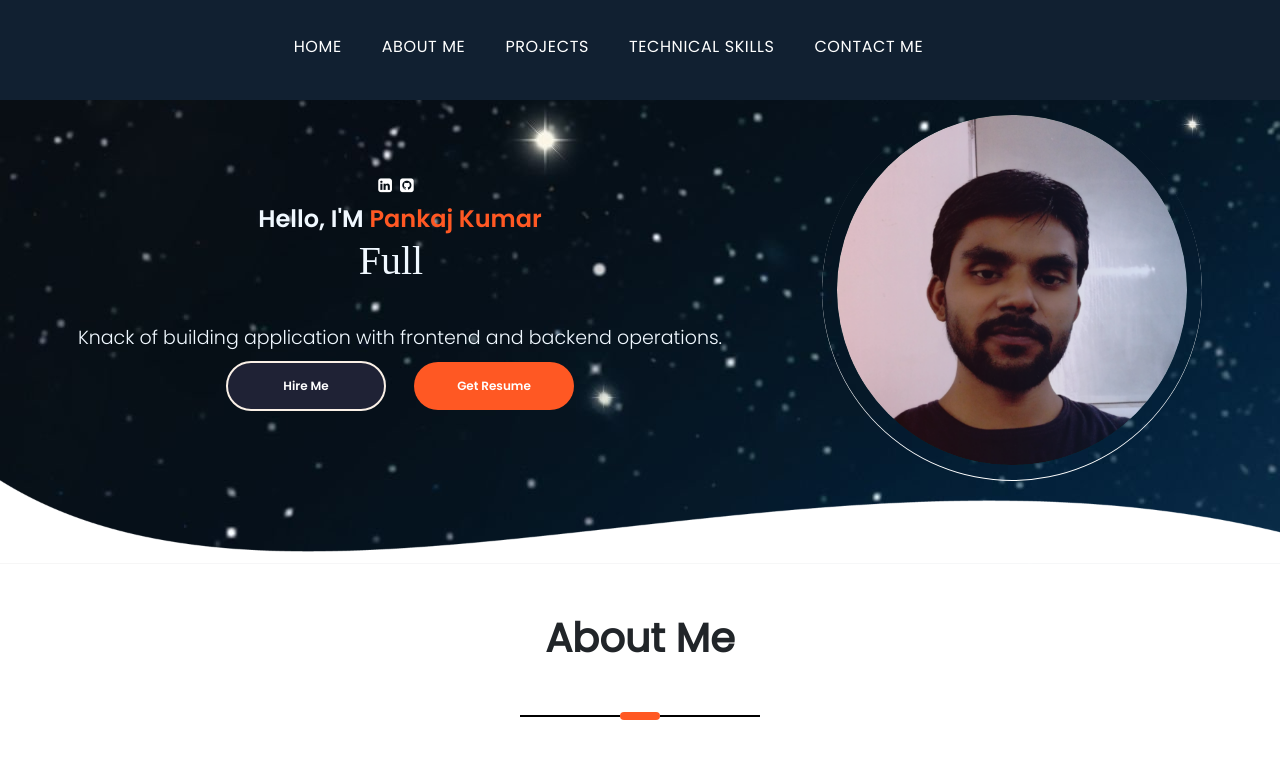
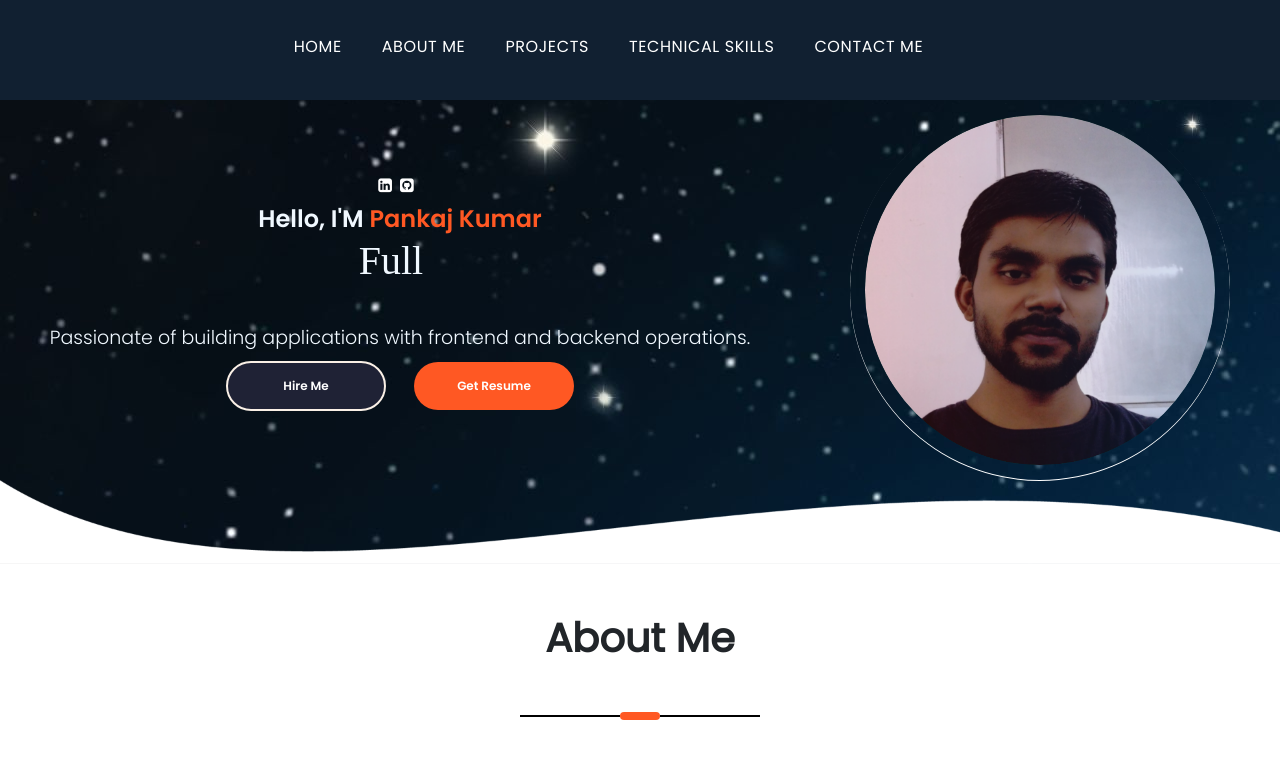
Before and after one commit to pankaj5417/myportfolio, a React (Create React App) app: page / in a window 1280 px wide. Shown: the top 772 px of the page. Built offline with nearby package versions, Linux system fonts and the light colour scheme; a web font is replaced by a local one.

Commit message:
Update Profile.jsx

```diff
--- a/src/components/ProfileContainer/Home/Profile.jsx
+++ b/src/components/ProfileContainer/Home/Profile.jsx
@@ -47,7 +47,7 @@ export default function Profile() {
 
                   </h1>
                   <span className="profile-role-tagline">
-                      Knack of building application with frontend and backend operations.
+                     Passionate of building applications with frontend and backend operations.
                   </span>
               </span>
           </div>
```
